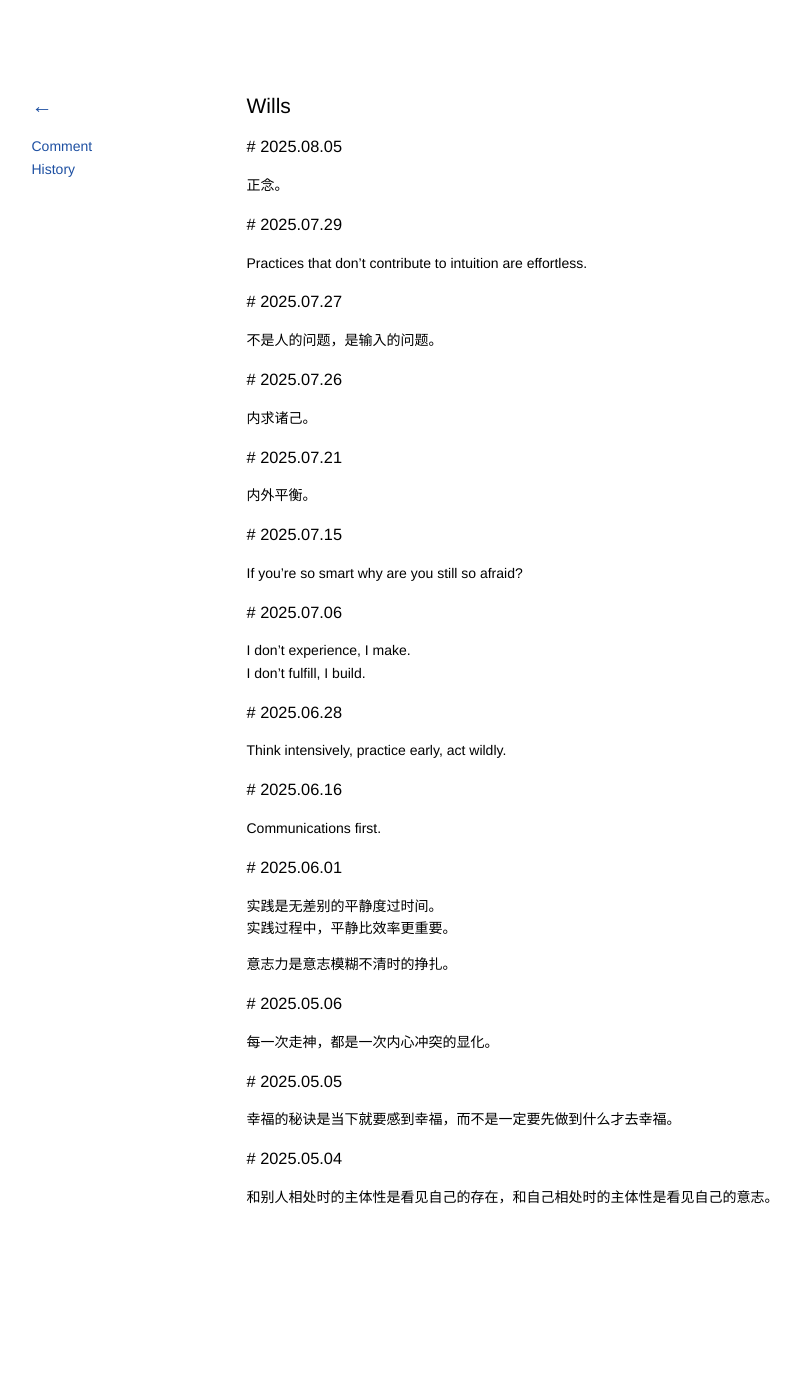
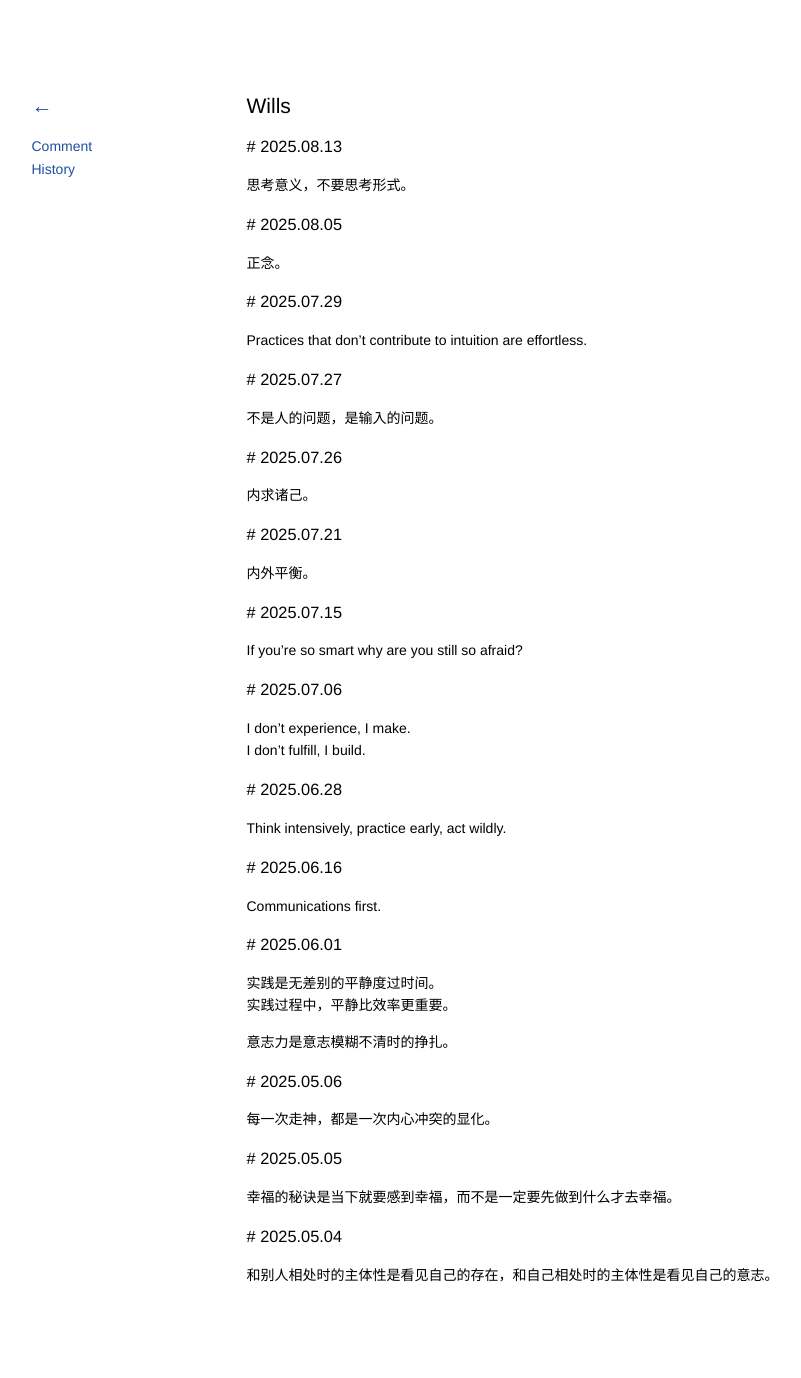
Before and after one commit to kidlj/awei, a Jekyll site: the page built from _wiki/wills.md, in a window 1280 px wide. Shown: the whole page, without its empty margins (101-902 px from the left). Built offline with Jekyll 4.4.1, drawn with Linux system fonts in a browser that asks for light colours; before the commit the page ends 1300 px from its top, so only the background shows below that.

Commit message:
update wills

```diff
--- a/_wiki/wills.md
+++ b/_wiki/wills.md
@@ -1,6 +1,10 @@
 ---
 title: Wills
 ---
+
+### 2025.08.13
+
+思考意义，不要思考形式。
 
 ### 2025.08.05
 
```
